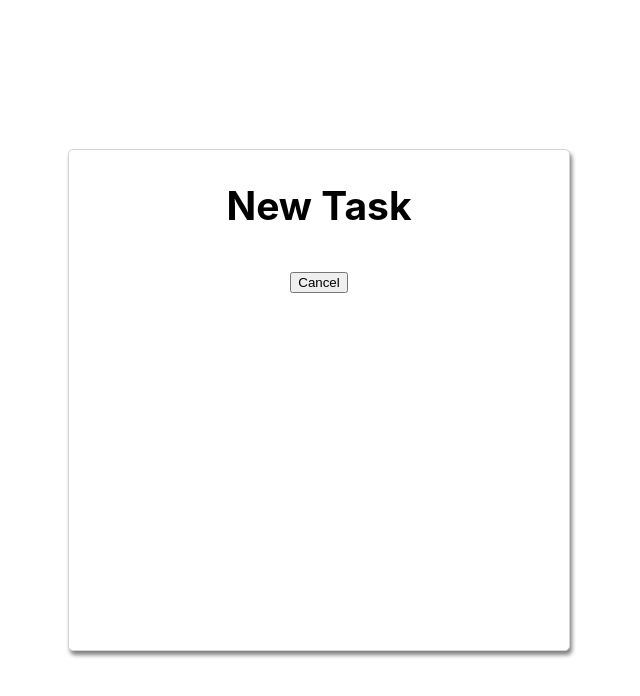
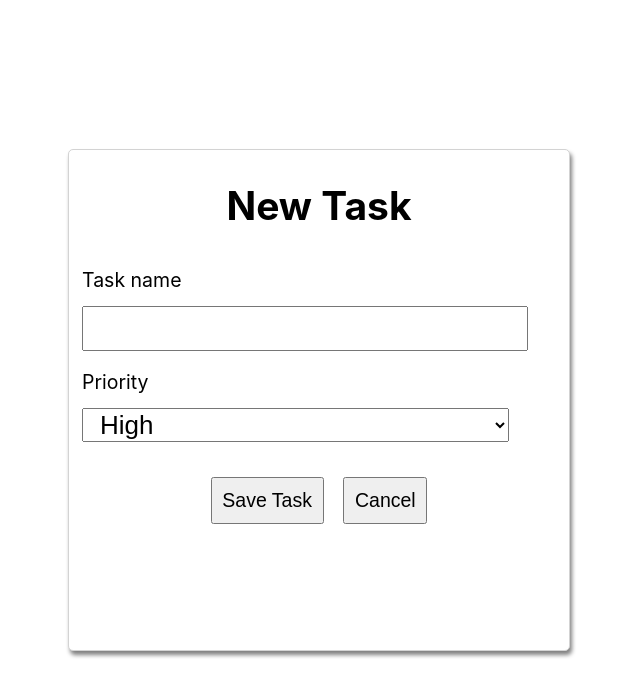
Before and after one commit to gotylergo/create-react-task-list, a React (Create React App) app: page / in a window 1280 px wide. Both pictures are taken after a click on the button "New Task". Shown: the top 696 px of the page, without its empty margins (321-961 px from the left). Built offline with nearby package versions, Linux system fonts and the light colour scheme.

Commit message:
Get task list from session storage

```diff
--- a/src/App.css
+++ b/src/App.css
@@ -11,3 +11,9 @@
 .App-link {
   color: #09d3ac;
 }
+
+button {
+  font-size: .75em;
+  margin: .5em;
+  padding: .5em;
+}
--- a/src/App.js
+++ b/src/App.js
@@ -8,22 +8,23 @@ export class App extends Component {
     super(props);
     this.state = {
       modalShows: false,
+      taskList: this.props.taskList,
     }
     this.toggleModal = e => {
       this.setState({
         modalShows: !(this.state.modalShows)
       });
     };
-    // this.toggleModal = this.toggleModal.bind(this);
   }
   render() {
+    console.log(this.state.taskList);
     return (
       <div className="App">
         <header className="App-header">
           <h1>Task List</h1>
         </header>
         <main>
-          <TaskList />
+          <TaskList taskList={this.props.taskList} />
           <button onClick={e => { this.toggleModal(); }}>New Task</button>
           <NewTaskModal modalShows={this.state.modalShows} toggleModal={this.toggleModal} />
         </main>
--- a/src/NewTaskModal.js
+++ b/src/NewTaskModal.js
@@ -3,12 +3,23 @@ import './new-task-modal.css';
 
 export class NewTaskModal extends Component {
   render() {
-    if(!this.props.modalShows) {
+    if (!this.props.modalShows) {
       return null;
     }
     return (
       <div id="NewTaskModal">
         <h2>New Task</h2>
+        <div className="form-group">
+          <label htmlFor="taskName">Task name</label>
+          <input type="text" id="taskName" name="taskName" />
+          <label htmlFor="priority">Priority</label>
+          <select id="priority" name="priorty">
+            <option>High</option>
+            <option>Medium</option>
+            <option>Low</option>
+          </select>
+        </div>
+        <button onClick={e => this.props.toggleModal()}>Save Task</button>
         <button onClick={e => this.props.toggleModal()}>Cancel</button>
       </div>
     )
--- a/src/TaskList.js
+++ b/src/TaskList.js
@@ -5,16 +5,16 @@ export class TaskList extends Component {
   constructor(props) {
     super(props);
     this.state = {
-      tasks: ['Wash the dishes', 'Do the laundry', 'Sweep the floors'],
+      tasks: this.props.taskList,
     }
   }
   render() {
     let Tasks = [];
-    if (this.state.tasks.length === 0) {
+    if (this.props.taskList === null) {
       Tasks = ["No tasks! :)"]
     }
     else {
-      Tasks = this.state.tasks.map((task, index) =>
+      Tasks = this.props.taskList.map((task, index) =>
         <Task key={index} task={task} />
       )
     }
--- a/src/index.js
+++ b/src/index.js
@@ -4,6 +4,8 @@ import './index.css';
 import App from './App';
 import * as serviceWorker from './serviceWorker';
 
-ReactDOM.render(<App />, document.getElementById('root'));
+let taskList = sessionStorage.getItem("taskList");
+
+ReactDOM.render(<App taskList={taskList} />, document.getElementById('root'));
 
 serviceWorker.unregister();
--- a/src/new-task-modal.css
+++ b/src/new-task-modal.css
@@ -10,3 +10,24 @@
   width: 500px;
   box-shadow: 2px 4px 4px grey;
 }
+
+.form-group {
+  margin: .5em;
+  text-align: left;
+}
+
+.form-group > * {
+  width: 90%;
+  margin: .5em 0;
+}
+
+.form-group label {
+  font-size: .75em;
+}
+
+.form-group input,
+.form-group select {
+  padding-left: .5em;
+  line-height: 1.5em;
+  font-size: 1em;
+}
```
